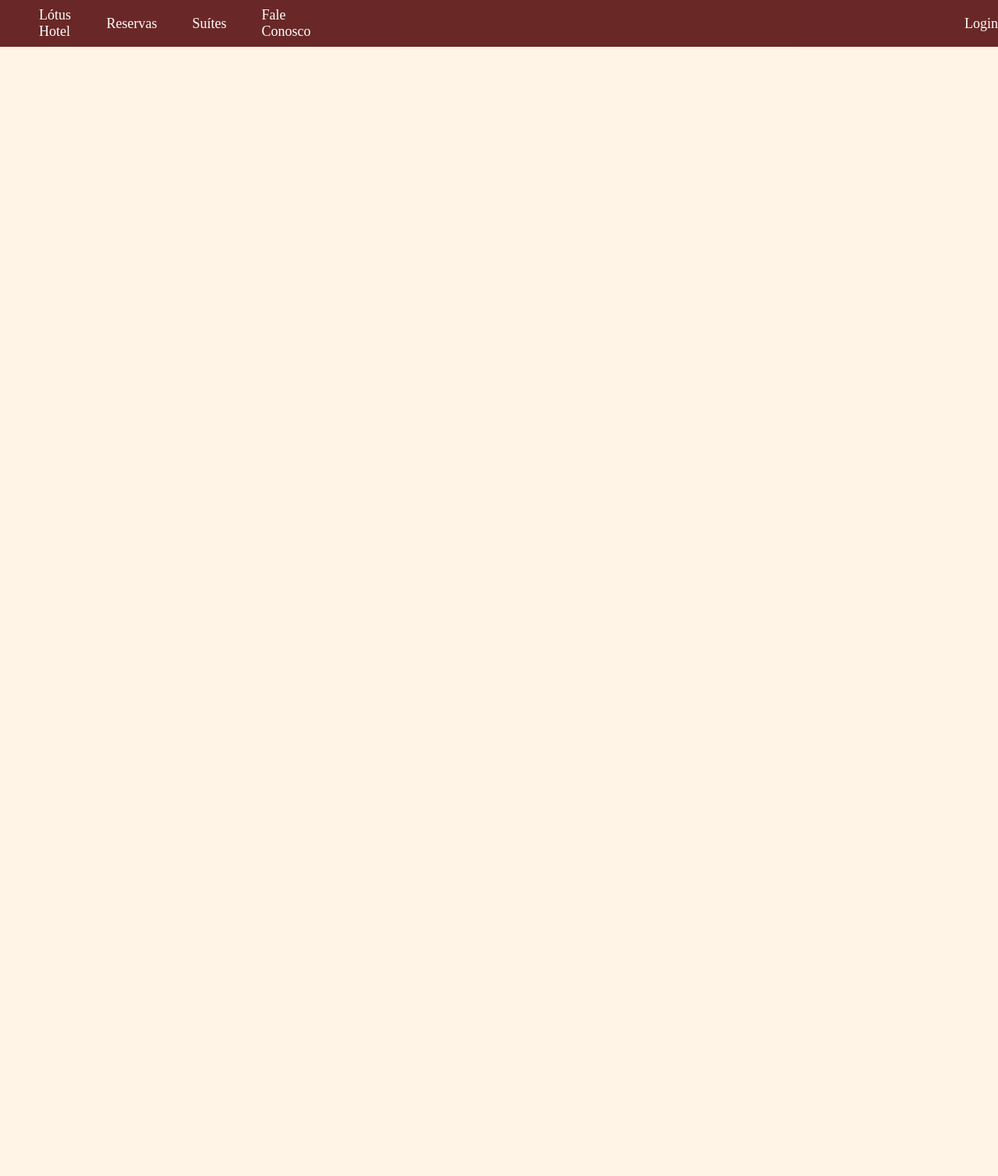
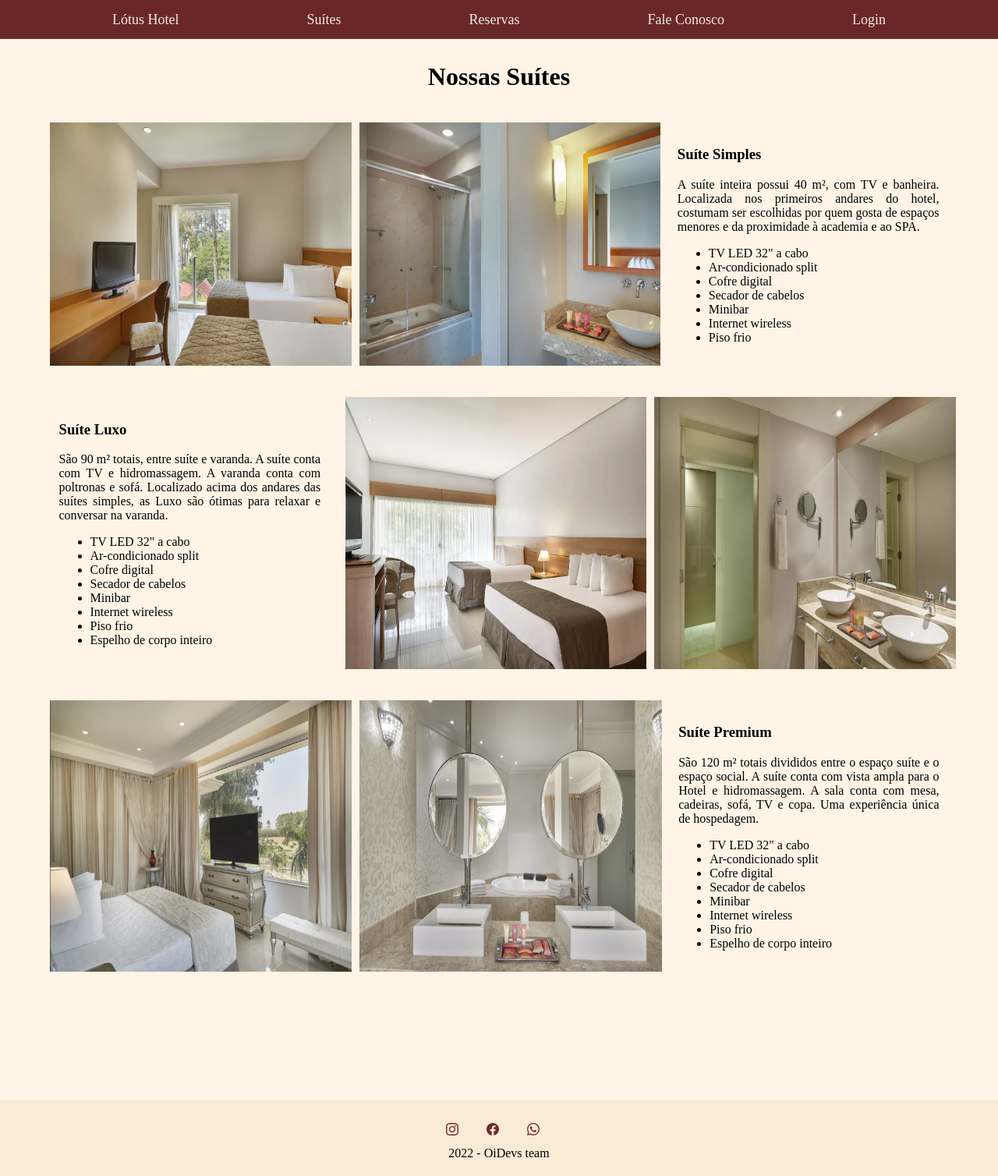
Before and after one commit to Mkld3/Mod1OiDevs, a plain HTML site: page suites.html in a window 1280 px wide. Shown: the whole page at 78% size. Before the commit the page ends 800 px from the top, so only its background shows below. Drawn offline with Linux system fonts and the light colour scheme.

Commit message:
padronizar navbar, conteudo suites

```diff
--- a/FaleConosco.css
+++ b/FaleConosco.css
@@ -1,9 +1,3 @@
-
-
-div {
-  height: 20px;
-}
-
 /* figure {
     float: right;
     min-width: 400px;
@@ -19,7 +13,7 @@ main {
   max-width: 600px;
   min-width: 75vh;
   min-height: 75vh;
-  margin: 0 auto;
+  margin: 40px auto;
   overflow: auto;
 }
 
@@ -71,7 +65,7 @@ section {
 }
 
 section:last-child {
-  display: inherit; /*não é hereditário*/
+  display: inherit;
   gap: 10px;
   flex-direction: row;
 }
--- a/allPages.css
+++ b/allPages.css
@@ -2,36 +2,42 @@ body {
   margin: 0px;
   padding: 0px;
   font-family: 'Times New Roman', Times, serif;
-  background-color: #FFF4e6;
+  background-color: hsl(34, 100%, 95%);
 }
 
 main {
   margin: 60px 5% 5%;
   padding-bottom: 100px;
-
 }
 
 nav {
+  margin: 0;
+  padding: 0;
   background-color: rgba(96, 27, 27, 0.942);
-  height: 60px;
+  height: 50px;
   width: 100%;
   display: flex;
   align-items: center;
-  gap: 45px;
+  gap: 20px;
   position: fixed;
   top: 0px;
   z-index: 99;
+  justify-content: space-evenly;
+}
 
-}
+/*
+Hotel Lotus: style="padding-left: 50px
+Login: style="padding-left: 62%; text-decoration: none; font-size: large */
 
 nav a {
   color: white;
+  opacity: 90%;
   transition: 0.3s;
-
 }
 
 nav a:hover {
   color: rgb(249, 220, 182);
+  opacity: 100%;
 }
 
 
@@ -44,16 +50,13 @@ nav a:hover {
 footer {
   position: relative;
   width: 100%;
-  height: 20%;
+  height: 15%;
   padding: 20px 0px;
   display: flex;
   justify-content: center;
   align-items: center;
   flex-wrap: wrap;
   background-color: antiquewhite;
-  height: 70px;
-  bottom: 0;
-
 }
 
 footer .social {
@@ -64,8 +67,6 @@ footer .social {
   margin: 10px 0;
   padding: 0;
   width: 100%;
-
-
 }
 
 footer .social li {
--- a/login.css
+++ b/login.css
@@ -21,7 +21,7 @@ body {
     border: 1px solid #742821;
     color: #742821;
     width: 500px;
-    height: 350px;
+    height: 320px;
     align-content: center;
     font-size:larger;
     box-shadow: 0px 10px 40px #00000056;
--- a/reserva.css
+++ b/reserva.css
@@ -1,24 +1,9 @@
-
-div:first-child{
-    height: 20px;
-}
-
-/* figure {
-    float: right;
-    min-width: 400px;
-    max-width: 470px;
-}
-
-img {
-    width: 100%;
-} */
-
 main {
     display: flex;
     max-width: 700px;
     min-width: 400px;
     min-height: 100vh;
-    margin: 0 auto;
+    margin: 40px auto;
     overflow: auto;
 }
 
@@ -103,6 +88,7 @@ div>label:not([for="date"]){
 
 .data_horario [type="date"], .data_horario [type="time"]{
     width: 50%;
+    text-align: center;
 }
 
 section:nth-child(5) {
@@ -137,7 +123,7 @@ section:nth-child(6) {
 
 p {
     align-self: initial;
-    margin: 0 0 0 60px;
+    margin: 0 0 0 10px;
     padding: 0;
 }
 
@@ -145,3 +131,23 @@ p>img{
     margin: 0 5px 0 0;
     padding: 0;
 }
+
+footer {
+    margin: 0;
+}
+
+@media (max-width: 540px){
+    .data_horario{
+        flex-direction: column;
+        height: auto;
+    }
+    .data_horario [type="date"], .data_horario [type="time"]{
+        max-width: 80%;
+    }
+    #reserva_inicio{
+        width: 100%;
+    }
+    #reserva_fim{
+        width: 100%;
+    }
+}
--- a/suites.css
+++ b/suites.css
@@ -0,0 +1,51 @@
+main {
+    margin-top: 80px;
+    display: flex;
+    flex-direction: column;
+    width: 90vw;
+    min-height: 100vh;
+    gap: 40px;
+    align-items: center;
+    text-align: justify;
+}
+
+h1 {
+    margin: 0;
+    padding: 0;
+}
+
+section{
+    margin: 0;
+    padding: 0;
+    display: flex;
+    flex-direction: row;
+    gap: 20px;
+}
+
+article {
+    align-self: center;
+    width: 40%;
+    padding: 1%;
+}
+
+figure {
+    margin: 0;
+    padding: 0;
+    display: flex;
+    flex-direction: row;
+    gap: 10px;
+}
+
+img {
+    max-width: 50%;
+    max-height: 350px;
+}
+
+@media(max-width: 600px) {
+    section{
+        flex-direction: column;
+    }
+    article {
+        width: 100%;
+    }
+}
--- a/suites.html
+++ b/suites.html
@@ -5,17 +5,98 @@
         <meta http-equiv="X-UA-Compatible" content="IE=edge">
         <meta name="viewport" content="width=device-width, initial-scale=1.0">
         <link rel="stylesheet" href="allPages.css">
-    <title>Hotel Lótus - Suítes</title>
+        <link rel="stylesheet" href="suites.css">
+        <title>Lótus Hotel - Suítes</title>
     </head>
     <body>
 
         <nav>
-        <a class="menu" style="padding-left: 50px" href="./index.html"> Lótus Hotel</a>
+            <a class="menu" href="./index.html">Lótus Hotel</a>
+            <a class="menu" href="./suites.html">Suítes</a>
             <a class="menu" href="./reserva.html">Reservas</a>
-        <a class="menu" href="./suites.html">Suítes</a>
-        <a class="menu" href="./faleConosco.html"> Fale Conosco</a>
-        <a style="padding-left: 62%; text-decoration: none; font-size: large" href="./login.html"> Login </a>
+            <a class="menu" href="./faleConosco.html">Fale Conosco</a>
+            <a class="menu" href="./login.html">Login </a>
         </nav>
 
+        <main>
+            <h1>Nossas Suítes</h1>
+            <section>
+                <figure>
+                    <img src="./assets/qtSimplesCamasVista.png" alt="Quarto simples com duas camas solteirão e TV">
+                    <img src="./assets/qtSimplesBanheiro.png" alt="Banheiro simples com banheira">
+                </figure>
+                <article>
+                    <h3>Suíte Simples</h3>
+                    <p>A suíte inteira possui 40 m², com TV e banheira. Localizada nos primeiros andares do hotel, costumam ser escolhidas por quem gosta de espaços menores e da proximidade à academia e ao SPA.</p>
+                    <ul>
+                        <li>TV LED 32" a cabo</li>
+                        <li>Ar-condicionado split</li>
+                        <li>Cofre digital</li>
+                        <li>Secador de cabelos</li>
+                        <li>Minibar</li>
+                        <li>Internet wireless</li>
+                        <li>Piso frio</li>
+                    </ul>
+                </article>
+            </section>
+            <section>
+                <article>
+                    <h3>Suíte Luxo</h3>
+                    <p>São 90 m² totais, entre suíte e varanda. A suíte conta com TV e hidromassagem. A varanda conta com poltronas e sofá. Localizado acima dos andares das suítes simples, as Luxo são ótimas para relaxar e conversar na varanda.</p>
+                    <ul>
+                        <li>TV LED 32" a cabo</li>
+                        <li>Ar-condicionado split</li>
+                        <li>Cofre digital</li>
+                        <li>Secador de cabelos</li>
+                        <li>Minibar</li>
+                        <li>Internet wireless</li>
+                        <li>Piso frio</li>
+                        <li>Espelho de corpo inteiro</li>
+                    </ul>
+                </article>
+                <figure>
+                    <img src="./assets/qtLuxoCamasVista.png" alt="Quarto simples com duas camas solteirão e TV">
+                    <img src="./assets/qtLuxoBanheiro.png" alt="Banheiro simples com banheira">
+                </figure>
+            </section>
+            <section>
+                <figure>
+                    <img src="./assets/qtPremiumCamaVista.png" alt="Banheiro simples com banheira">
+                    <img src="./assets/qtPremiumBanheiroHidro.png" alt="Quarto simples com duas camas solteirão e TV">
+                </figure>
+                <article>
+                    <h3>Suíte Premium</h3>
+                    <p>São 120 m² totais divididos entre o espaço suíte e o espaço social. A suíte conta com vista ampla para o Hotel e hidromassagem. A sala conta com mesa, cadeiras, sofá, TV e copa. Uma experiência única de hospedagem.</p>
+                    <ul>
+                        <li>TV LED 32" a cabo</li>
+                        <li>Ar-condicionado split</li>
+                        <li>Cofre digital</li>
+                        <li>Secador de cabelos</li>
+                        <li>Minibar</li>
+                        <li>Internet wireless</li>
+                        <li>Piso frio</li>
+                        <li>Espelho de corpo inteiro</li>
+                    </ul>
+                </article>
+            </section>
+        </main>
+
+        <footer>
+            <ul class="social">
+                <li>
+                    <a href="https://www.instagram.com/" target="_blank"><img src="./assets/instagram.svg"
+                            alt="Instagram" /></a>
+                </li>
+                <li>
+                    <a href="https://www.facebook.com/" target="_blank"><img src="./assets/facebook.svg"
+                            alt="Facebook" /></a>
+                </li>
+                <li>
+                    <a href="https://wa.me/551199999999?text=Tenho%20interesse%20em%20fazer%20uma%20reserva"
+                        target="_blank"><img src="./assets/whatsapp.svg" alt="Whastapp" /></a>
+                </li>
+            </ul>
+            <p>2022 - OiDevs team</p>
+        </footer>
     </body>
 </html>
```
Also changed, not shown: faleConosco.html (+7 -19 lines), index.css (+6 -2 lines), index.html (+7 -6 lines), login.html (+7 -18 lines), reserva.html (+7 -17 lines), assets/qtLuxoBanheiro.png (added), assets/qtLuxoCamasVista.png (added), assets/qtPremiumBanheiroHidro.png (added), assets/qtPremiumCamaVista.png (added), assets/qtSimplesBanheiro.png (added), assets/qtSimplesCamasVista.png (added). Lines whose indentation alone changed are shown as unchanged.
